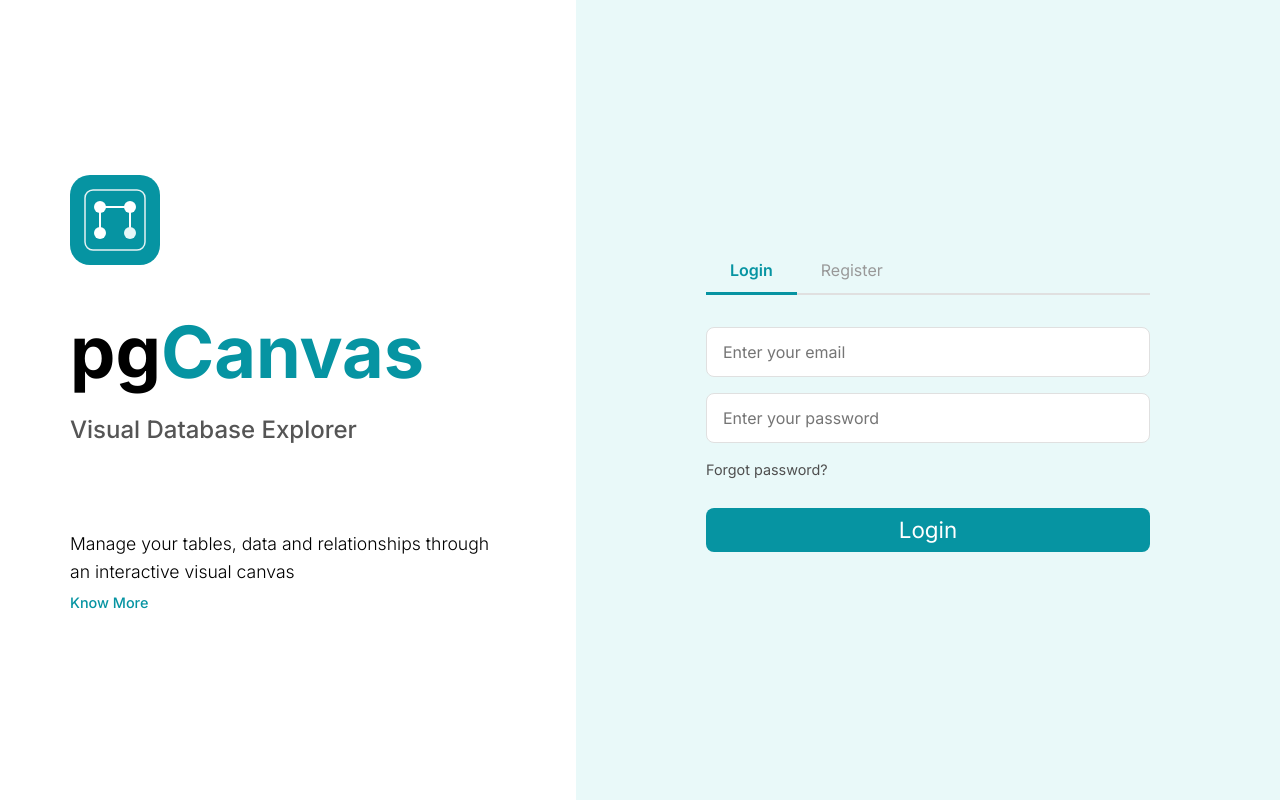
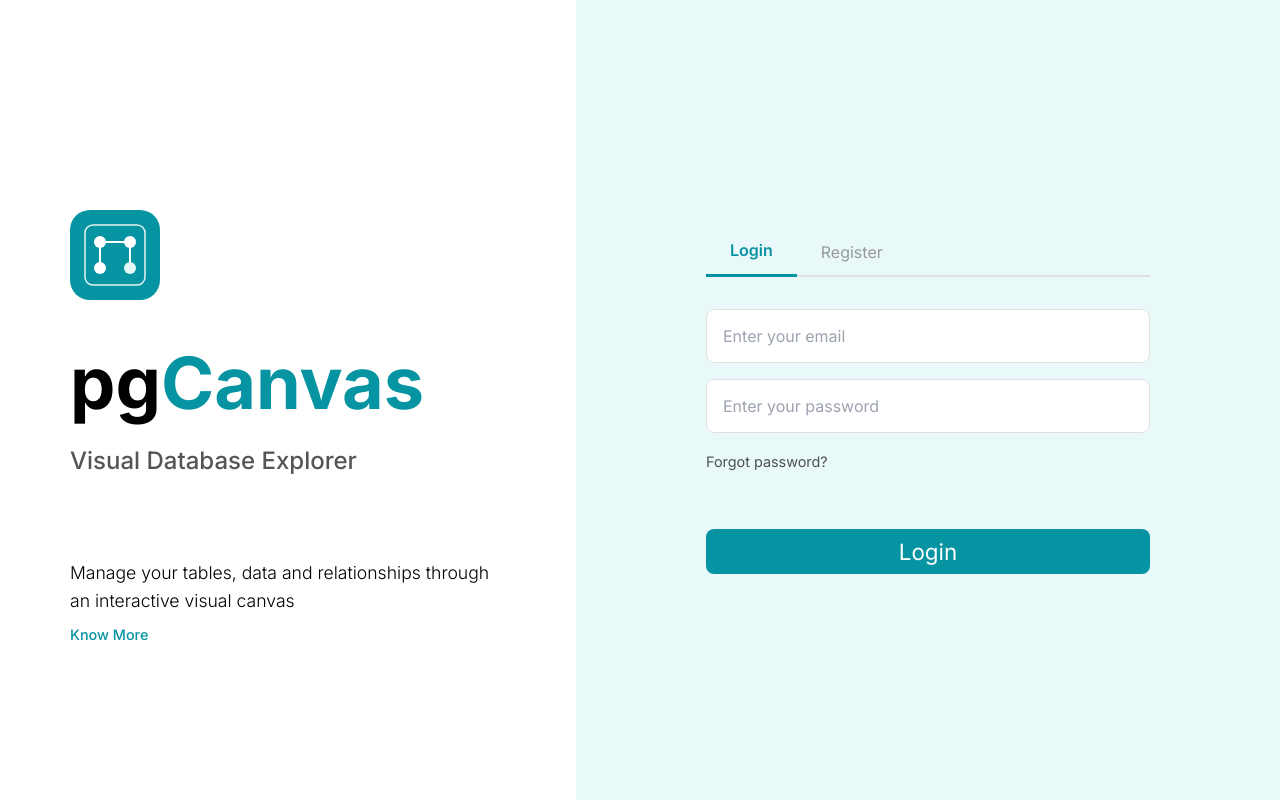
Before and after one commit to ridhimagarg-rg/pgcanvas, a website: page frontend/index.html in a window 1280 px wide. Drawn offline with nearby package versions, Linux system fonts and the light colour scheme.

Commit message:
refactor: migrate authentication UI from CSS to Tailwind CSS

```diff
--- a/frontend/index.html
+++ b/frontend/index.html
@@ -5,65 +5,95 @@
     <meta name="viewport" content="width=device-width, initial-scale=1.0">
     <title>pgCanvas</title>
     <link rel="icon" type="image/svg+xml" href="./assets/pgcanvas-logo-icon.svg">
-    <link rel="stylesheet" href="./styles/auth.css">
+    <script src="https://cdn.tailwindcss.com"></script>
+    <link rel="preconnect" href="https://fonts.googleapis.com">
+    <link href="https://fonts.googleapis.com/css2?family=Inter:wght@300;400;500;600;700&display=swap" rel="stylesheet">
+    <style>
+        body { font-family: 'Inter', sans-serif; }
+        .tab.active {
+            color: #0694a2;
+            font-weight: 600;
+            border-bottom: 3px solid #0694a2;
+        }
+        .error-message { font-size: 0.85rem; color: #b91c1c; min-height: 20px; margin-top: 8px; }
+    </style>
 </head>
-<body>
-    <div id="container">
+<body class="h-screen">
 
-        <div id="left-panel">
+<div id="container" class="flex h-screen min-h-screen">
+
+    <div id="left-panel" class="w-[45%] bg-white px-[70px] flex flex-col justify-center pt-[7vh]">
         <div id="logo">
-                <img src="./assets/pgcanvas-logo-icon.svg" alt="pgCanvas Logo">
+            <img src="./assets/pgcanvas-logo-icon.svg" alt="pgCanvas Logo" class="w-[90px] h-[90px] mb-10">
         </div>
-            <h1><span id="pg">pg</span><span id="canvas">Canvas</span></h1>
-            <p class="subtitle">Visual Database Explorer</p>
-            <p>Manage your tables, data and relationships through an interactive visual canvas</p>
-            <a href="#">Know More</a>
+        <h1 class="text-[4.5rem] font-bold mb-4 leading-[1.2]">
+            <span id="pg" class="text-black">pg</span><span id="canvas" class="text-[#0694a2]">Canvas</span>
+        </h1>
+        <p class="subtitle text-[1.5rem] font-medium mb-20 text-[#555]">Visual Database Explorer</p>
+        <p class="text-[1.1rem] font-light text-black mb-2 leading-relaxed">
+            Manage your tables, data and relationships through an interactive visual canvas
+        </p>
+        <a href="#" class="text-[0.9rem] text-[#0694a2] font-medium no-underline hover:text-[#057a85] hover:underline">Know More</a>
     </div>
 
-        <div id="right-panel">
-            <div id="tabs">
-                <button class="tab active" id="login-tab">Login</button>
-                <button class="tab" id="register-tab">Register</button>
+    <div id="right-panel" class="w-[55%] bg-[#e9f9f9] px-[130px] flex flex-col justify-center">
+
+        <div id="tabs" class="flex mb-8 border-b-2 border-[#e0e0e0] max-w-[480px]">
+            <button class="tab active bg-none border-none border-b-[3px] border-transparent -mb-0.5 px-6 py-3 text-base font-[Inter] cursor-pointer text-[#999]" id="login-tab">Login</button>
+            <button class="tab bg-none border-none border-b-[3px] border-transparent -mb-0.5 px-6 py-3 text-base font-[Inter] cursor-pointer text-[#999]" id="register-tab">Register</button>
         </div>
 
-            <div id="login-form">
-                <div class="input-group">
-                    <input type="email" id="login-email" placeholder="Enter your email">
+        <!-- Login Form -->
+        <div id="login-form" class="max-w-[480px]">
+            <div class="mb-4">
+                <input type="email" id="login-email" placeholder="Enter your email"
+                    class="w-full px-4 py-3.5 border border-[#e0e0e0] rounded-lg text-base font-[Inter] bg-white outline-none transition-all focus:border-[#0694a2] focus:ring-2 focus:ring-[#0894b2]/10">
             </div>
-                <div class="input-group">
-                    <input type="password" id="login-password" placeholder="Enter your password">
+            <div class="mb-4">
+                <input type="password" id="login-password" placeholder="Enter your password"
+                    class="w-full px-4 py-3.5 border border-[#e0e0e0] rounded-lg text-base font-[Inter] bg-white outline-none transition-all focus:border-[#0694a2] focus:ring-2 focus:ring-[#0894b2]/10">
             </div>
-                <a href="#">Forgot password?</a>
+            <a href="#" class="text-[0.9rem] text-[#4f4f4f] no-underline hover:text-black hover:underline">Forgot password?</a>
             <div id="login-error" class="error-message"></div>
-                <button id="login-button">Login</button>
+            <button id="login-button"
+                class="w-full h-[2.8rem] mt-7 bg-[#0694a2] text-white border-none rounded-lg text-[1.4rem] font-[Inter] cursor-pointer transition-colors hover:bg-[#07818f] disabled:bg-[#a0c4c8] disabled:cursor-not-allowed">
+                Login
+            </button>
         </div>
 
-
-            <div id="register-form">
-                <div class="input-group">
-                    <input type="text" id="register-name" placeholder="Enter your name">
+        <!-- Register Form -->
+        <div id="register-form" class="max-w-[480px]" style="display:none">
+            <div class="mb-4">
+                <input type="text" id="register-name" placeholder="Enter your name"
+                    class="w-full px-4 py-3.5 border border-[#e0e0e0] rounded-lg text-base font-[Inter] bg-white outline-none transition-all focus:border-[#0694a2] focus:ring-2 focus:ring-[#0894b2]/10">
             </div>
-                <div class="input-group">
-                    <input type="email" id="register-email" placeholder="Enter your email">
+            <div class="mb-4">
+                <input type="email" id="register-email" placeholder="Enter your email"
+                    class="w-full px-4 py-3.5 border border-[#e0e0e0] rounded-lg text-base font-[Inter] bg-white outline-none transition-all focus:border-[#0694a2] focus:ring-2 focus:ring-[#0894b2]/10">
             </div>
-                <div class="input-group">
-                    <input type="password" id="register-password" placeholder="Enter your password">
+            <div class="mb-4">
+                <input type="password" id="register-password" placeholder="Enter your password"
+                    class="w-full px-4 py-3.5 border border-[#e0e0e0] rounded-lg text-base font-[Inter] bg-white outline-none transition-all focus:border-[#0694a2] focus:ring-2 focus:ring-[#0894b2]/10">
             </div>
-                <div class="input-group">
-                    <select id="register-role">
+            <div class="mb-4">
+                <select id="register-role"
+                    class="w-full px-4 py-3.5 border border-[#e0e0e0] rounded-lg text-base font-[Inter] bg-white outline-none transition-all focus:border-[#0694a2] focus:ring-2 focus:ring-[#0894b2]/10">
                     <option value="">Select your role</option>
                     <option value="Admin">Admin</option>
                     <option value="Faculty">Faculty</option>
                     <option value="Staff">Staff</option>
                 </select>
             </div>
-                <button id="register-button">Register</button>
+            <button id="register-button"
+                class="w-full h-[2.8rem] mt-7 bg-[#0694a2] text-white border-none rounded-lg text-[1.4rem] font-[Inter] cursor-pointer transition-colors hover:bg-[#07818f] disabled:bg-[#a0c4c8] disabled:cursor-not-allowed">
+                Register
+            </button>
             <div id="register-error" class="error-message"></div>
         </div>
 
     </div>
+</div>
 
-    </div>
 <script src="./scripts/config.js"></script>
 <script src="./scripts/auth.js"></script>
 </body>
--- a/frontend/styles/auth.css
+++ /dev/null
@@ -1,189 +0,0 @@
-@import url('https://fonts.googleapis.com/css2?family=Inter:wght@300;400;500;600;700&display=swap');
-
-* {
-    margin: 0;
-    padding: 0;
-    box-sizing: border-box;
-}
-
-body {
-    font-family: 'Inter', sans-serif;
-    height: 100vh;
-}
-
-#container {
-    display: flex;
-    height: 100vh;
-    min-height: 100vh;
-}
-
-#left-panel {
-    width: 45%;
-    background-color: #ffffff;
-    padding: 70px;
-    display: flex;
-    flex-direction: column;
-    justify-content: center;
-    padding-top: 7vh;
-}
-
-#right-panel {
-    width: 55%;
-    background-color: #e9f9f9;
-    padding: 130px;
-    display: flex;
-    flex-direction: column;
-    justify-content: center;
-}
-#left-panel img {
-    width: 90px;
-    height: 90px;
-    margin-bottom: 2.5rem;
-}
-
-#left-panel h1 {
-    font-size: 4.5rem;
-    font-weight: 700;
-    margin-bottom: 1rem;
-    line-height: 1.2;
-}
-
-#left-panel #pg {
-    color: #000000;
-}
-
-#left-panel #canvas {
-    color: #0694a2;
-}
-
-#left-panel .subtitle {
-    font-size: 1.5rem;
-    font-weight: 500;
-    margin-bottom: 5rem;
-    color: #555555;
-}
-
-#left-panel p {
-    font-size: 1.1rem;
-    font-weight: 300;
-    color: #000000;
-    margin-bottom: 0.5rem;
-    line-height: 1.6;
-}
-
-#left-panel a {
-    font-size: 0.9rem;
-    color: #0694a2;
-    font-weight: 500;
-    text-decoration: none;
-}
-
-#left-panel a:hover {
-    color: #057a85;
-    text-decoration: underline;
-}
-
-#tabs {
-    display: flex;
-    margin-bottom: 32px;
-    border-bottom: 2px solid #e0e0e0;
-    max-width: 480px;
-}
-
-.tab {
-    background: none;
-    border: none;
-    padding: 12px 24px;
-    font-size: 1rem;
-    font-family: 'Inter', sans-serif;
-    cursor: pointer;
-    color: #999999;
-    border-bottom: 3px solid transparent;
-    margin-bottom: -2px;
-}
-
-.tab.active {
-    color: #0694a2;
-    font-weight: 600;
-    border-bottom: 3px solid #0694a2;
-}
-
-.input-group {
-    margin-bottom: 16px;
-}
-
-.input-group input,
-.input-group select {
-    width: 100%;
-    padding: 14px 16px;
-    border: 1px solid #e0e0e0;
-    border-radius: 8px;
-    font-size: 1rem;
-    font-family: 'Inter', sans-serif;
-    background: #ffffff;
-    outline: none;
-}
-
-.input-group input:focus,
-.input-group select:focus {
-    border-color: #0694a2;
-    box-shadow: 0 0 0 3px rgba(8, 145, 178, 0.1);
-}
-
-#login-button, #register-button {
-    width: 100%;
-    height: 2.8rem;
-    margin-top: 1.8rem;
-    background: #0694a2;
-    color: #ffffff;
-    border: none;
-    border-radius: 8px;
-    font-size: 1.4rem;
-    font-family: 'Inter', sans-serif;
-    cursor: pointer;
-}
-
-#login-button:hover, #register-button:hover {
-    background: #07818f;
-}
-
-#login-form, #register-form {
-    max-width: 480px;
-}
-
-#register-form {
-    display: none;
-}
-
-#login-form a {
-    color: #4f4f4f;
-    font-size: 0.9rem;
-    text-decoration: none;
-}
-
-#right-panel a:hover {
-    color: #000000;
-    text-decoration: underline;
-}
-
-#login-button:disabled, #register-button:disabled {
-    background: #a0c4c8;
-    cursor: not-allowed;
-}
-
-.message {
-    font-size: 0.85rem;
-    padding: 10px 14px;
-    border-radius: 6px;
-    margin-bottom: 12px;
-}
-
-.message.error {
-    background: #fee2e2;
-    color: #b91c1c;
-}
-
-.message.success {
-    background: #d1fae5;
-    color: #065f46;
-}
```
Lines whose indentation alone changed are shown as unchanged.
